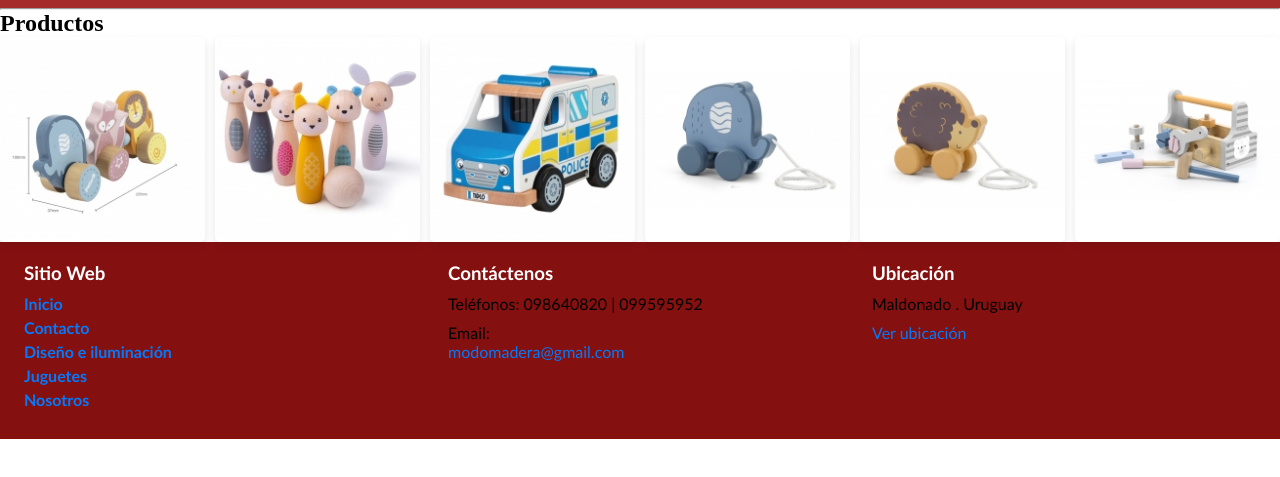
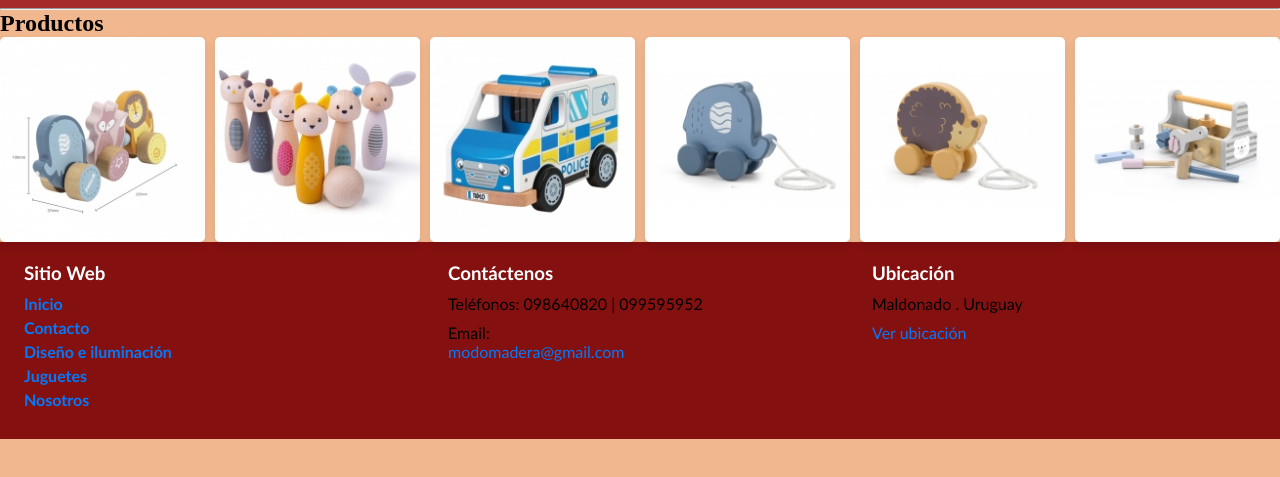
Before and after one commit to ismaross/prueba_modomadera, a plain HTML site: page pages/juguetes.html in a window 1280 px wide. Shown: the part 211-688 px from the top of the page. Drawn offline with Linux system fonts and the light colour scheme.

Commit message:
cambié el color de fondo a la galería de imágenes

```diff
--- a/styles/galeria.css
+++ b/styles/galeria.css
@@ -1,3 +1,7 @@
+body {
+  background-color: rgb(241, 184, 143);
+}
+
 .galeria {
     display: grid;
     grid-template-columns: repeat(auto-fill, minmax(200px, 1fr)); /* Ajusta las columnas según el espacio disponible */
```
